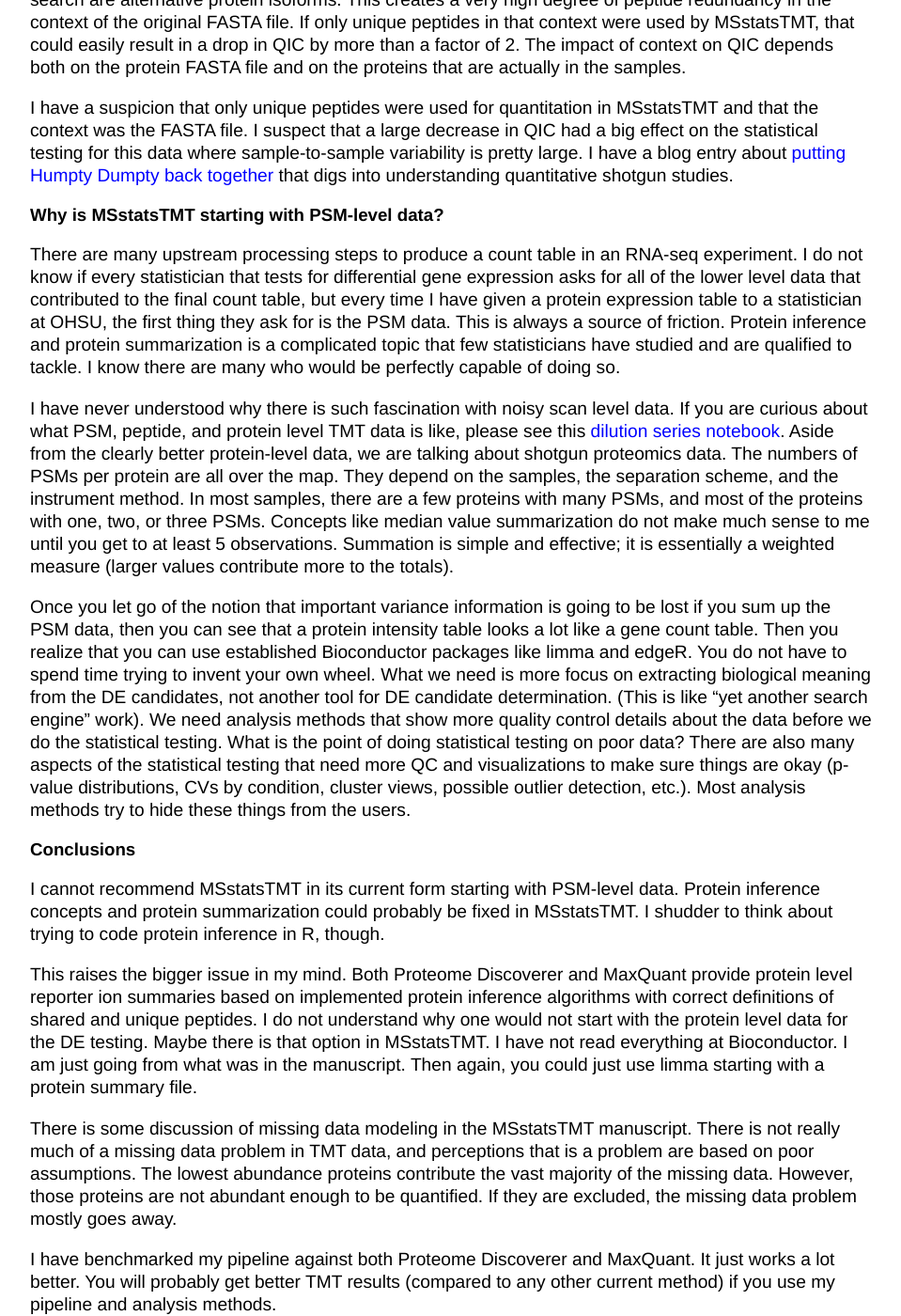
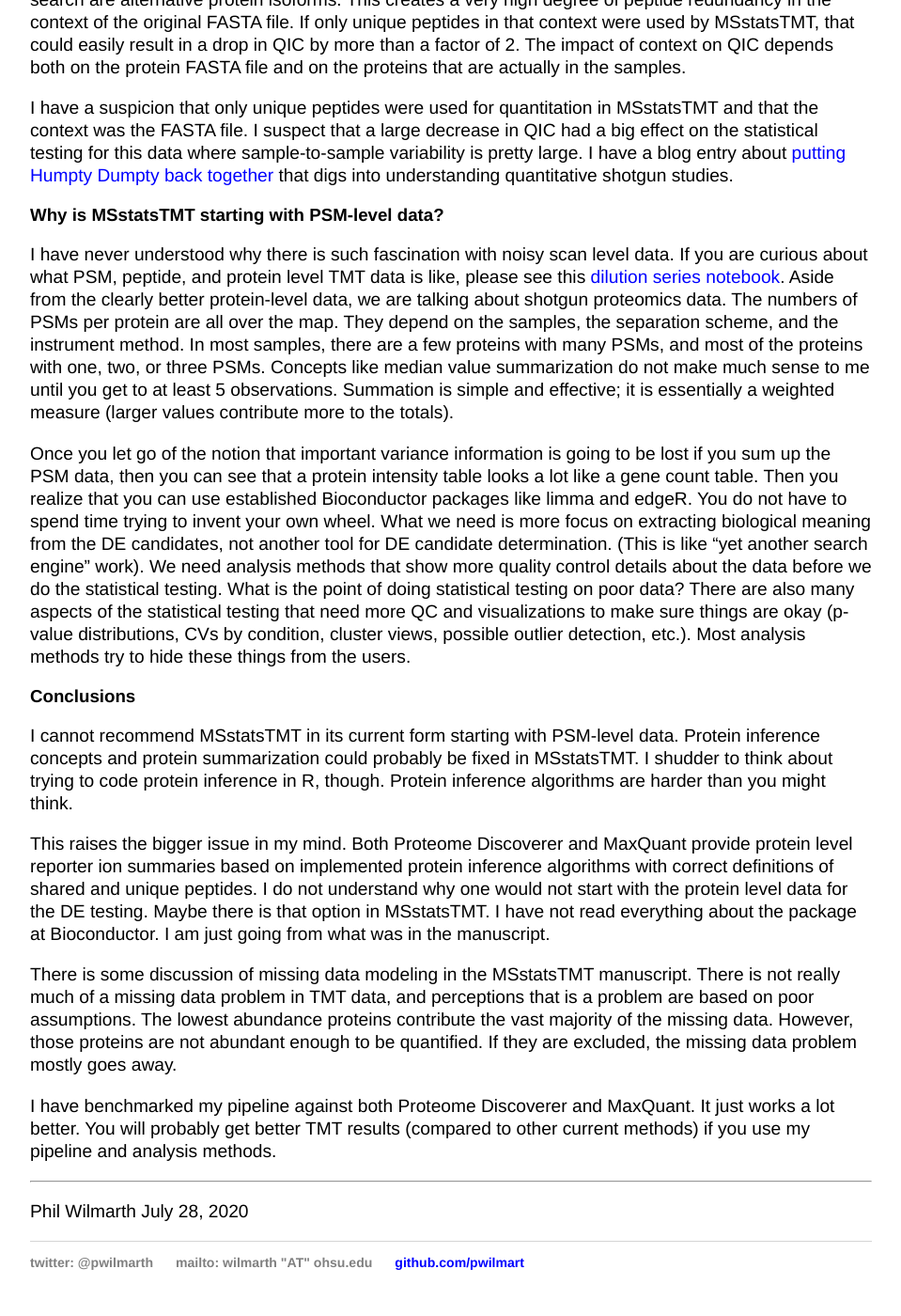
Before and after one commit to pwilmart/pwilmart.github.io, a Jekyll site: the page built from _posts/2020-07-24-Houston-we-have-a-discrepancy.md, in a window 1280 px wide and 1400 px high, scrolled down 3194 px. Shown: the whole window at 94% size, without its empty margins (160-1119 px from the left). Built offline with Jekyll 4.4.1, drawn with Linux system fonts in a browser that asks for light colours; some of the changed text lies outside the part shown.

Commit message:
edits to latest blog post

```diff
--- a/_posts/2020-07-24-Houston-we-have-a-discrepancy.md
+++ b/_posts/2020-07-24-Houston-we-have-a-discrepancy.md
@@ -32,9 +32,9 @@
 
 There is general agreement between the three testing methods with their implementation of my methods coming out on the bottom. The starting data for their analysis were not the RAW files. They got MSFragger results files from Alexey Nesvizhskii's group. In my re-analysis, I had about 6% more identified PSMs with my processing, but generally similar numbers of identifications to MSFragger.
 
-I did an IRS adjustment using the single reference channel in each plex (I strongly recommend using two channels) to put all 27 samples on a common intensity scale. The numbers in the table above are at a 5% FDR threshold. I checked my re-analysis notebook and I had 1644 total differentially expressed proteins - a factor of **2.8** more than MSstatsTMT. That seemed improbable to me. The above table had three methods in rough agreement with far fewer candidates than I was seeing. Such a large discrepancy made me worry that my analysis methods must somehow be inflating the candidate number despite numerous QC check in my notebooks.
+I did an IRS adjustment using the single reference channel in each plex (I strongly recommend using two channels in IRS experimental designs) to put all 27 samples on a common intensity scale. The numbers in the table above are at a 5% FDR threshold. I checked my re-analysis notebook and I had 1644 total differentially expressed proteins - a factor of **2.8** more than MSstatsTMT. That seemed improbable to me. The above table had three methods in rough agreement with far fewer candidates than I was seeing. Such a large discrepancy made me worry that my analysis methods must somehow be inflating the candidate number despite numerous QC check in my notebooks.
 
-The manuscript suggests that edgeR has to be used in my workflows. That is not at all true. The *Sum+IRS* steps simply create a properly normalized data table suitable for any downstream statistical testing methods. I ran several alternative methods on the data from my re-analysis. I felt I needed some additional validation that my analysis numbers were okay before commenting on any discrepanacies.
+The manuscript suggests that edgeR has to be used in my workflows. That is not at all true. The *Sum+IRS* steps simply create a properly normalized data table suitable for any downstream statistical testing methods. I ran several alternative methods on the data from my re-analysis. I felt I needed some additional validation that my analysis numbers were okay before commenting on any discrepancies.
 
 **My re-analysis:**
 
@@ -70,21 +70,19 @@
 
 ### Why is MSstatsTMT starting with PSM-level data?
 
-There are many upstream processing steps to produce a count table in an RNA-seq experiment. I do not know if every statistician that tests for differential gene expression asks for all of the lower level data that contributed to the final count table, but every time I have given a protein expression table to a statistician at OHSU, the first thing they ask for is the PSM data. This is always a source of friction. Protein inference and protein summarization is a complicated topic that few statisticians have studied and are qualified to tackle. I know there are many who would be perfectly capable of doing so.
-
 I have never understood why there is such fascination with noisy scan level data. If you are curious about what PSM, peptide, and protein level TMT data is like, please see this [dilution series notebook](https://pwilmart.github.io/TMT_analysis_examples/MAN1353_peptides_proteins.html). Aside from the clearly better protein-level data, we are talking about shotgun proteomics data. The numbers of PSMs per protein are all over the map. They depend on the samples, the separation scheme, and the instrument method. In most samples, there are a few proteins with many PSMs, and most of the proteins with one, two, or three PSMs. Concepts like median value summarization do not make much sense to me until you get to at least 5 observations. Summation is simple and effective; it is essentially a weighted measure (larger values contribute more to the totals).
 
 Once you let go of the notion that important variance information is going to be lost if you sum up the PSM data, then you can see that a protein intensity table looks a lot like a gene count table. Then you realize that you can use established Bioconductor packages like limma and edgeR. You do not have to spend time trying to invent your own wheel. What we need is more focus on extracting biological meaning from the DE candidates, not another tool for DE candidate determination. (This is like "yet another search engine" work). We need analysis methods that show more quality control details about the data before we do the statistical testing. What is the point of doing statistical testing on poor data? There are also many aspects of the statistical testing that need more QC and visualizations to make sure things are okay (p-value distributions, CVs by condition, cluster views, possible outlier detection, etc.). Most analysis methods try to hide these things from the users.
 
 ### Conclusions
 
-I cannot recommend MSstatsTMT in its current form starting with PSM-level data. Protein inference concepts and protein summarization could probably be fixed in MSstatsTMT. I shudder to think about trying to code protein inference in R, though.
+I cannot recommend MSstatsTMT in its current form starting with PSM-level data. Protein inference concepts and protein summarization could probably be fixed in MSstatsTMT. I shudder to think about trying to code protein inference in R, though. Protein inference algorithms are harder than you might think.
 
-This raises the bigger issue in my mind. Both Proteome Discoverer and MaxQuant provide protein level reporter ion summaries based on implemented protein inference algorithms with correct definitions of shared and unique peptides. I do not understand why one would not start with the protein level data for the DE testing. Maybe there is that option in MSstatsTMT. I have not read everything at Bioconductor. I am just going from what was in the manuscript. Then again, you could just use limma starting with a protein summary file.
+This raises the bigger issue in my mind. Both Proteome Discoverer and MaxQuant provide protein level reporter ion summaries based on implemented protein inference algorithms with correct definitions of shared and unique peptides. I do not understand why one would not start with the protein level data for the DE testing. Maybe there is that option in MSstatsTMT. I have not read everything about the package at Bioconductor. I am just going from what was in the manuscript.
 
 There is some discussion of missing data modeling in the MSstatsTMT manuscript. There is not really much of a missing data problem in TMT data, and perceptions that is a problem are based on poor assumptions. The lowest abundance proteins contribute the vast majority of the missing data. However, those proteins are not abundant enough to be quantified. If they are excluded, the missing data problem mostly goes away.
 
-I have benchmarked my pipeline against both Proteome Discoverer and MaxQuant. It just works a lot better. You will probably get better TMT results (compared to any other current method) if you use my pipeline and analysis methods.
+I have benchmarked my pipeline against both Proteome Discoverer and MaxQuant. It just works a lot better. You will probably get better TMT results (compared to other current methods) if you use my pipeline and analysis methods.
 
 ---
 
```
Also changed, not shown: other parts of _posts/2020-07-24-Houston-we-have-a-discrepancy.md (+2 -2 lines).
